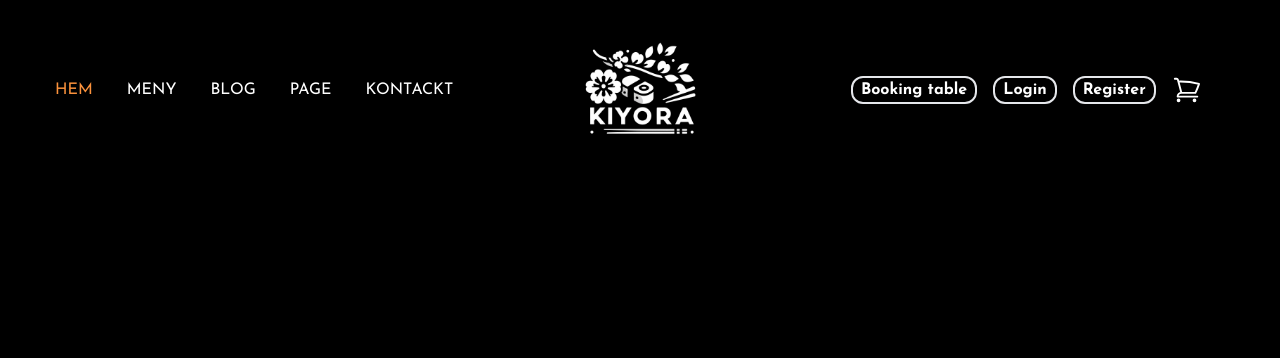
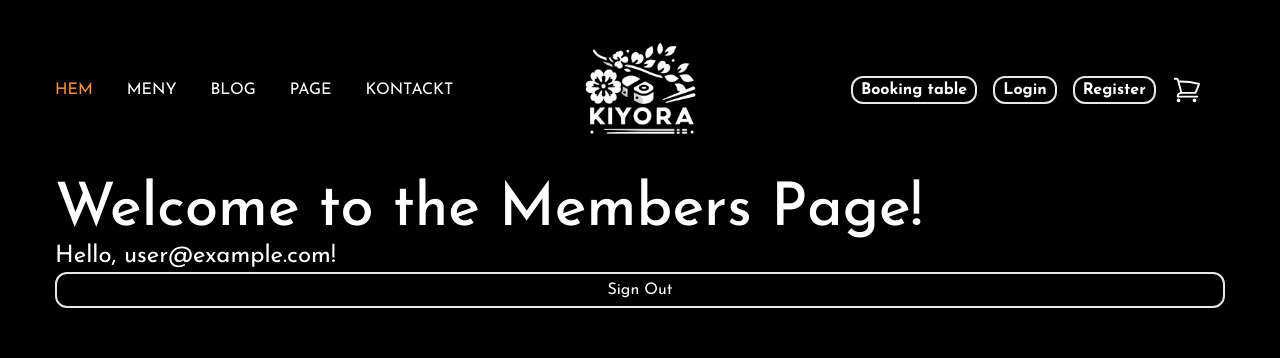
Before and after one commit to Tanne-dev/RestaurentSushi, a Next.js app: page /member in a window 1280 px wide. Before the commit this address had no page. Shown: the top 358 px of the page. Built offline with nearby package versions, Linux system fonts and the light colour scheme; no server answers; sample sign-in values are in the browser's storage.

Commit message:
member page

```diff
--- a/src/app/login/page.tsx
+++ b/src/app/login/page.tsx
@@ -16,7 +16,7 @@ export default function LoginPage() {
 
         try {
             await signInWithEmailAndPassword(email, password);
-            router.push("/");
+            router.push("/member");
         } catch (error) {
             console.error(error);
         }
--- /dev/null
+++ b/src/app/member/page.tsx
@@ -0,0 +1,40 @@
+"use client";
+// pages/members/index.tsx
+import { useRouter } from "next/navigation";
+import { useEffect, useState } from "react";
+import { useAuthState } from "react-firebase-hooks/auth";
+import { auth } from "@/app/firebase/config";
+
+const MembersPage: React.FC = () => {
+    const [user, loading, error] = useAuthState(auth);
+    const router = useRouter();
+
+    // Kiểm tra xem người dùng đã đăng nhập hay chưa
+    useEffect(() => {
+        if (!loading && !user) {
+            router.push("/login"); // Chuyển hướng đến trang đăng nhập nếu người dùng chưa đăng nhập
+        }
+    }, [user, loading]);
+
+    // Nếu đang tải, hiển thị thông báo đang tải
+    if (loading) {
+        return <div>Loading...</div>;
+    }
+
+    // Nếu có lỗi, hiển thị thông báo lỗi
+    if (error) {
+        return <div>Error: {error.message}</div>;
+    }
+
+    return (
+        <div>
+            <h1>Welcome to the Members Page!</h1>
+            <p className="text-white text-2xl">
+                Hello, {user?.email || "Guest"}!
+            </p>
+            <button onClick={() => auth.signOut()}>Sign Out</button>
+        </div>
+    );
+};
+
+export default MembersPage;
```
